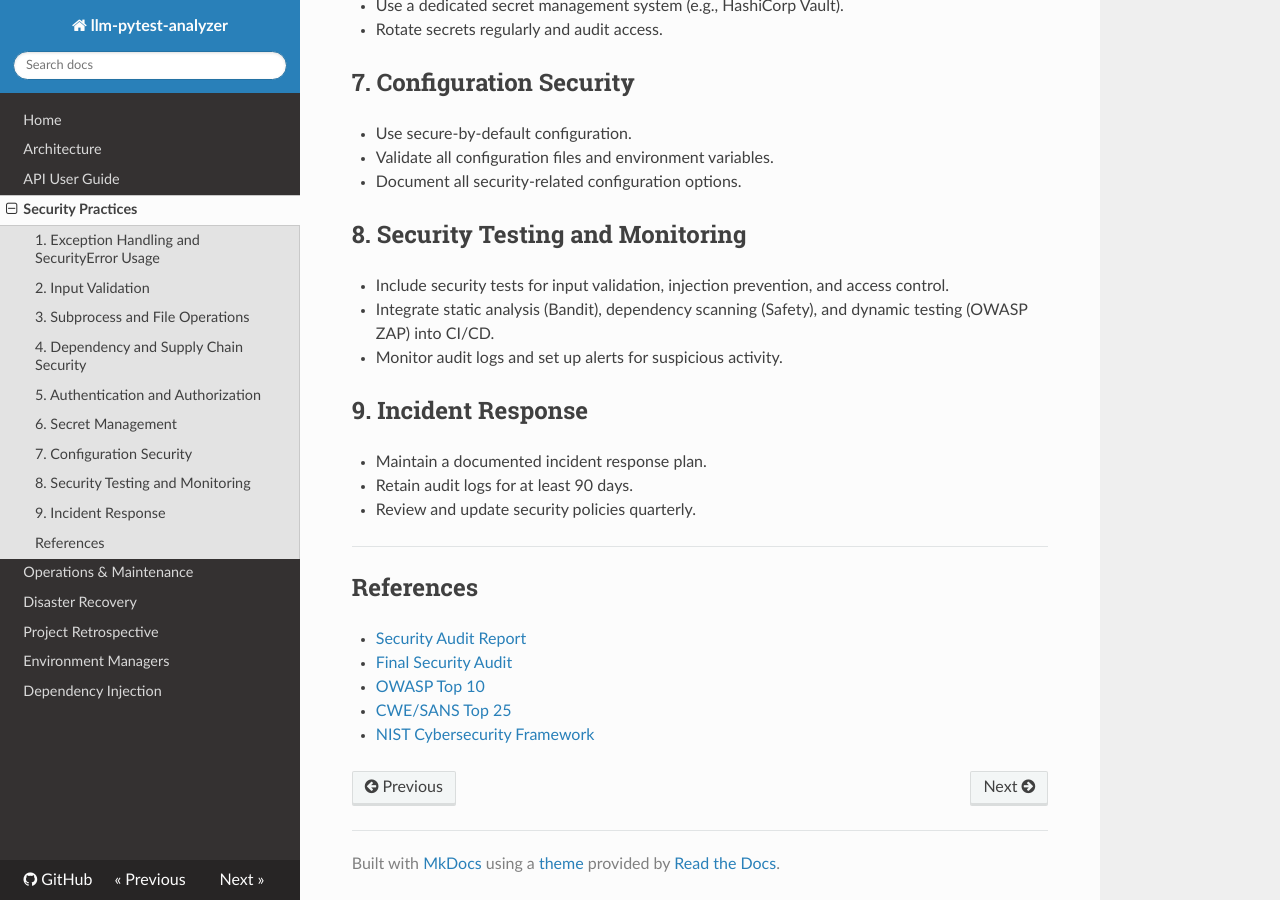
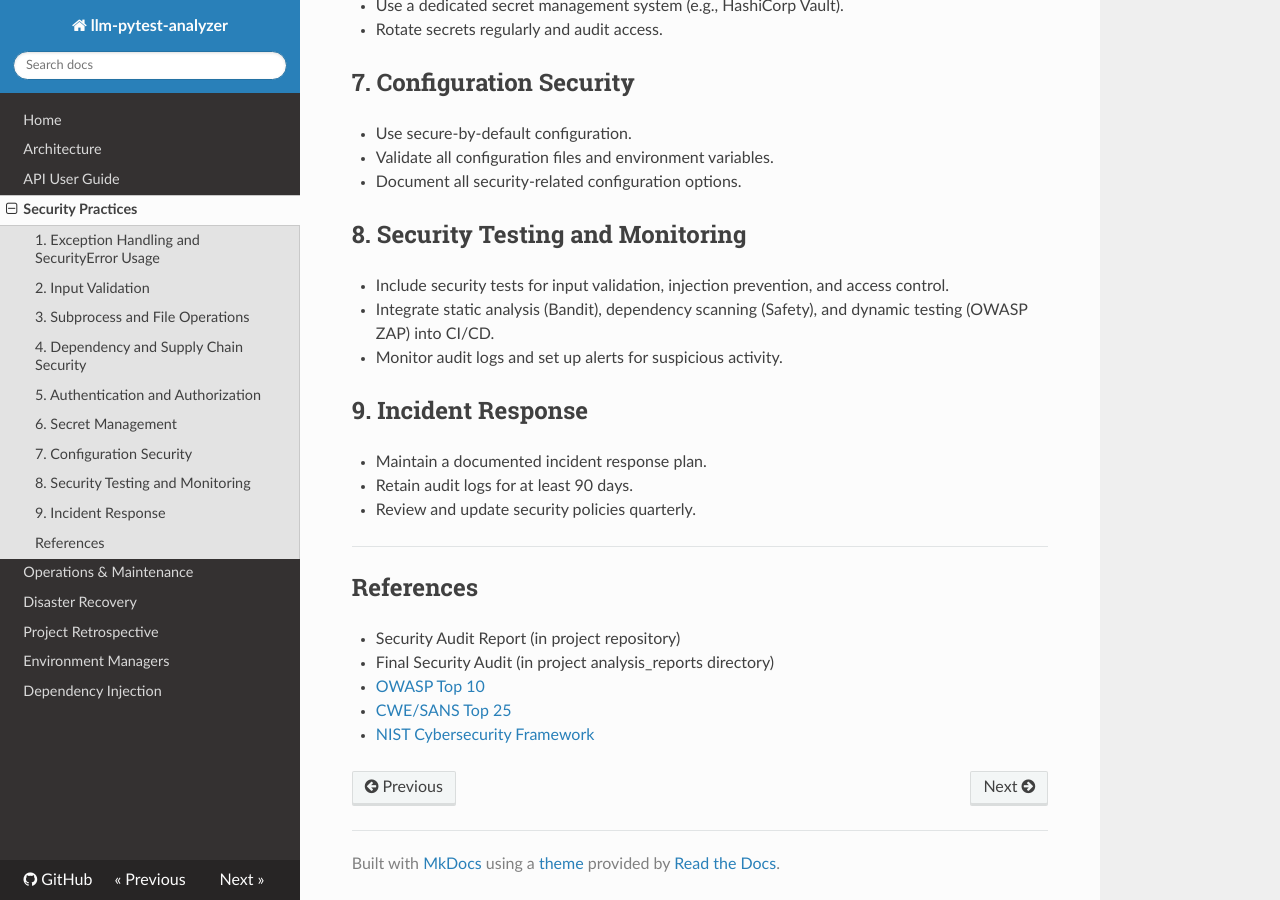
Before and after one commit to MementoRC/llm-pytest-analyzer, an MkDocs documentation site: the page built from docs/security-practices.md, in a window 1280 px wide and 900 px high, scrolled down 1202 px. Built offline with MkDocs 1.6.1, drawn with Linux system fonts in a browser that asks for light colours; nearby versions of some CDN libraries.

Commit message:
fix: resolve MkDocs build failure due to broken links
- Fix broken links in security-practices.md to external files
- Remove references to files outside docs directory
- MkDocs build now succeeds without warnings

✅ Documentation: MkDocs build successful
🔧 CI Fix: Resolved documentation build failure
📚 Links: Fixed references to security reports

🤖 Generated with [Claude Code](https://claude.ai/code)

Co-Authored-By: Claude <noreply@anthropic.com>

```diff
--- a/docs/security-practices.md
+++ b/docs/security-practices.md
@@ -65,8 +65,8 @@ This guide summarizes the security practices for developers and operators of `py
 
 ## References
 
-- [Security Audit Report](../security_audit_report.md)
-- [Final Security Audit](../analysis_reports/final_security_audit_20250624_104937.json)
+- Security Audit Report (in project repository)
+- Final Security Audit (in project analysis_reports directory)
 - [OWASP Top 10](https://owasp.org/www-project-top-ten/)
 - [CWE/SANS Top 25](https://cwe.mitre.org/top25/archive/2023/2023_cwe_top25.html)
 - [NIST Cybersecurity Framework](https://www.nist.gov/cyberframework)
```
